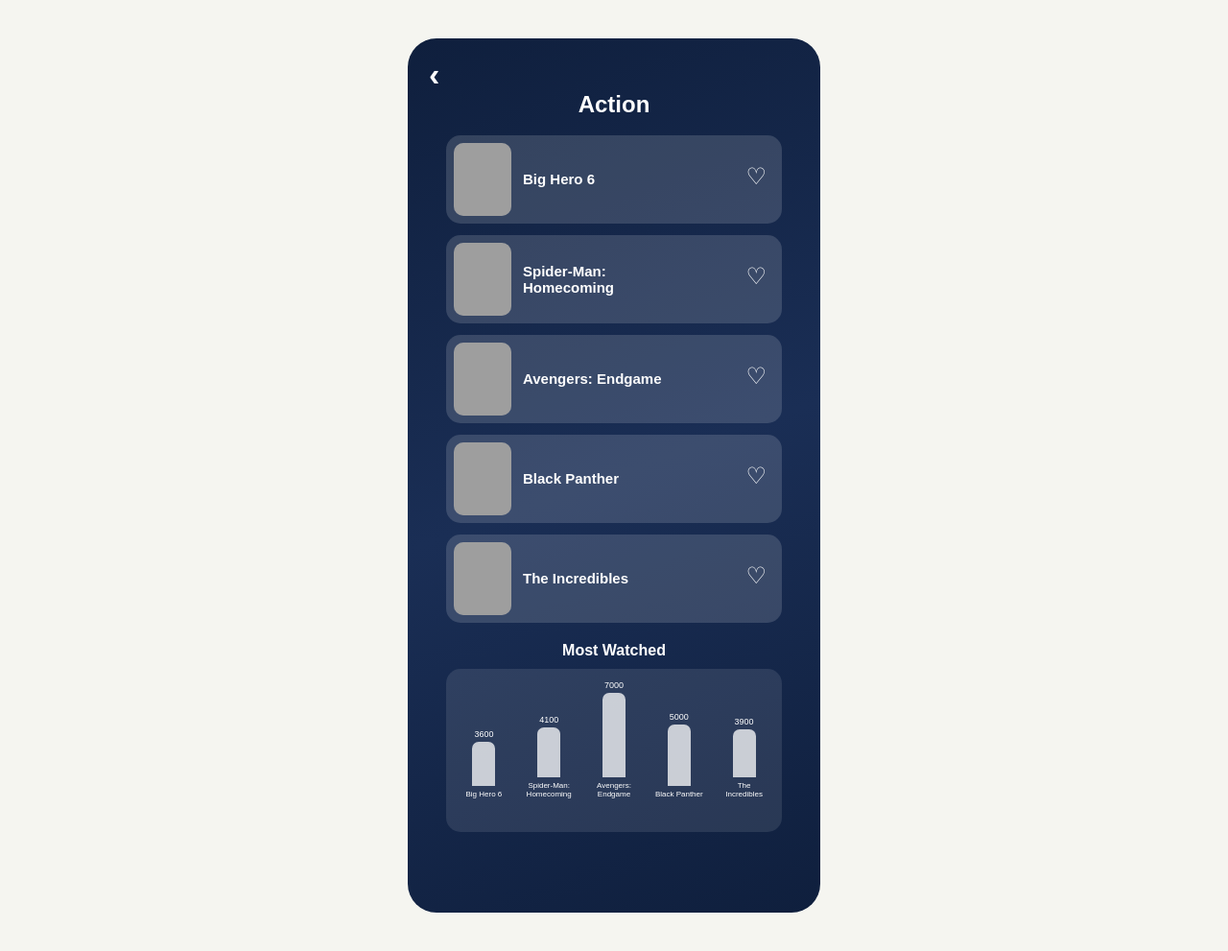
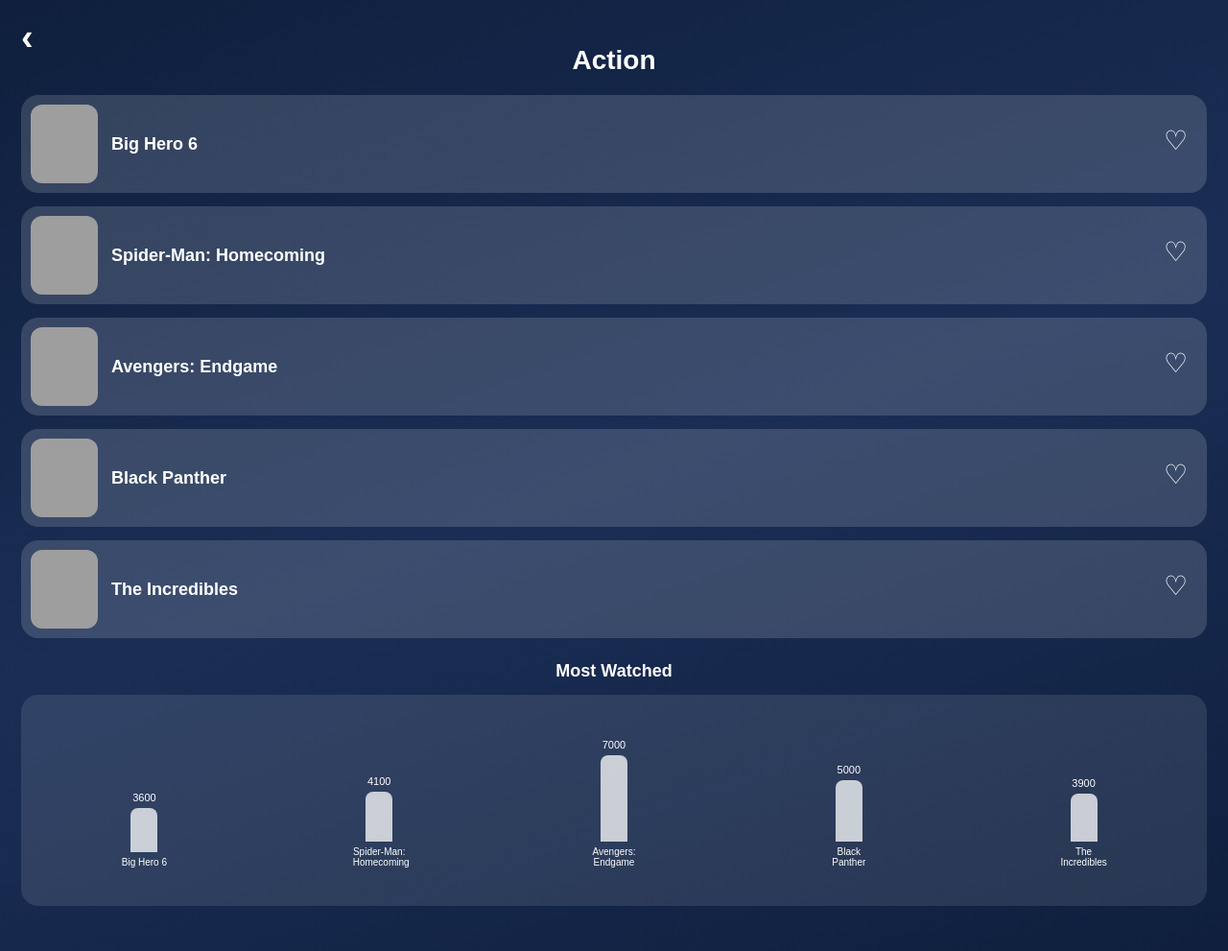
Before and after one commit to sddoAlotibi79/movie-pr-updated, a Flask app: page /category/Action in a window 1280 px wide. Shown: the whole page at 96% size. Run offline with Flask 3, Linux system fonts and the light colour scheme; grey boxes are pictures that could not be loaded.

Commit message:
fix category full screen

```diff
--- a/templates/category_page.html
+++ b/templates/category_page.html
@@ -6,201 +6,334 @@
 <title>{{ category_name }}</title>
 
 <style>
-*{box-sizing:border-box}
 
-body{
-    margin:0;
-    min-height:100dvh;
-    background:#f5f5f0;
-    display:flex;
-    justify-content:center;
-    align-items:center;
-    font-family:Arial;
+*{
+    box-sizing:border-box;
 }
 
-.phone{
-    width:94vw;
-    max-width:430px;
-    height:92dvh;
-    border-radius:30px;
-    padding:20px;
-    position:relative;
-    background:linear-gradient(160deg,#0f1f3d,#1a2e55,#0f1f3d);
-    color:white;
-    overflow-y:auto;
+html,
+body{
+
+    margin:0;
+    padding:0;
+
+    width:100%;
+    height:100%;
+
+    overflow:hidden;
+
+    font-family:Arial;
+
+    background:#0f1f3d;
 }
 
+/* الشاشة كاملة */
+.phone{
+
+    position:fixed;
+
+    top:0;
+    left:0;
+
+    width:100vw;
+    height:100dvh;
+
+    padding:22px;
+
+    overflow-y:auto;
+
+    background:linear-gradient(
+        160deg,
+        #0f1f3d,
+        #1a2e55,
+        #0f1f3d
+    );
+
+    color:white;
+}
+
+/* رجوع */
 .back{
+
     position:absolute;
+
     top:18px;
     left:22px;
+
     color:white;
+
     text-decoration:none;
-    font-size:34px;
+
+    font-size:38px;
     font-weight:bold;
 }
 
+/* العنوان */
 .title{
+
     text-align:center;
-    margin-top:35px;
-    margin-bottom:18px;
-    font-size:24px;
+
+    margin-top:25px;
+    margin-bottom:20px;
+
+    font-size:28px;
     font-weight:bold;
 }
 
+/* قائمة الأفلام */
 .movies-list{
+
     width:100%;
-    max-width:350px;
+
     margin:0 auto;
 }
 
+/* كرت الفيلم */
 .movie-card{
+
     width:100%;
-    height:92px;
-    margin-bottom:12px;
+
+    min-height:95px;
+
+    margin-bottom:14px;
+
     background:rgba(255,255,255,0.15);
-    border-radius:15px;
-    padding:8px;
+
+    border-radius:18px;
+
+    padding:10px;
+
     display:flex;
+
     align-items:center;
+
     position:relative;
 }
 
+/* رابط الفيلم */
 .movie-link{
+
     display:flex;
+
     align-items:center;
+
     text-decoration:none;
+
     color:white;
+
     width:100%;
 }
 
+/* صورة الفيلم */
 .movie-card img{
-    width:60px;
-    height:76px;
+
+    width:70px;
+    height:82px;
+
     object-fit:cover;
-    border-radius:10px;
-    margin-right:12px;
-    background:rgba(255,255,255,0.15);
+
+    border-radius:12px;
+
+    margin-right:14px;
 }
 
+/* اسم الفيلم */
 .movie-name{
+
     font-weight:bold;
-    font-size:15px;
-    width:210px;
-    padding-right:35px;
+
+    font-size:18px;
+
+    width:100%;
 }
 
+/* القلب */
 .favorite-form{
+
     position:absolute;
-    right:10px;
-    top:28px;
+
+    right:14px;
+    top:30px;
 }
 
 .heart-btn{
+
     border:none;
+
     background:transparent;
+
     color:white;
-    font-size:24px;
+
+    font-size:28px;
+
     cursor:pointer;
 }
 
-.heart-btn.red{color:red}
-
-.chart-title{
-    text-align:center;
-    margin-top:20px;
-    margin-bottom:10px;
-    font-weight:bold;
-    font-size:16px;
+.heart-btn.red{
+    color:red;
 }
 
+/* عنوان الرسم */
+.chart-title{
+
+    text-align:center;
+
+    margin-top:24px;
+    margin-bottom:14px;
+
+    font-weight:bold;
+
+    font-size:18px;
+}
+
+/* الرسم */
 .vertical-chart{
+
     width:100%;
-    max-width:350px;
-    height:170px;
-    margin:0 auto 15px auto;
+
+    height:220px;
+
     background:rgba(255,255,255,0.10);
-    border-radius:15px;
-    padding:12px 8px 35px 8px;
+
+    border-radius:18px;
+
+    padding:14px 10px 40px 10px;
+
     display:flex;
+
     align-items:flex-end;
+
     justify-content:space-around;
-    gap:5px;
+
+    gap:8px;
+
+    margin-bottom:25px;
 }
 
 .bar-box{
+
     height:100%;
-    width:50px;
+
+    width:55px;
+
     display:flex;
+
     flex-direction:column;
+
     justify-content:flex-end;
+
     align-items:center;
 }
 
 .bar-views{
-    font-size:9px;
-    margin-bottom:3px;
+
+    font-size:11px;
+
+    margin-bottom:5px;
 }
 
 .bar{
-    width:24px;
+
+    width:28px;
+
     background:rgba(255,255,255,0.75);
-    border-radius:7px 7px 0 0;
+
+    border-radius:8px 8px 0 0;
 }
 
 .bar-name{
-    font-size:8px;
+
+    font-size:10px;
+
     text-align:center;
-    margin-top:4px;
-    width:50px;
+
+    margin-top:5px;
+
+    width:55px;
+
     color:white;
 }
+
 </style>
 </head>
 
 <body>
+
 <div class="phone">
 
     <a href="/categories" class="back">‹</a>
 
-    <div class="title">{{ category_name }}</div>
+    <div class="title">
+        {{ category_name }}
+    </div>
 
     <div class="movies-list">
+
         {% for movie in movies %}
+
         <div class="movie-card">
 
             <a href="/movie/{{ movie.title }}" class="movie-link">
+
                 <img src="{{ movie.image }}" alt="{{ movie.title }}">
-                <div class="movie-name">{{ movie.title }}</div>
+
+                <div class="movie-name">
+                    {{ movie.title }}
+                </div>
+
             </a>
 
             <form method="POST" action="/toggle_favorite" class="favorite-form">
+
                 <input type="hidden" name="movie_title" value="{{ movie.title }}">
+
                 <input type="hidden" name="category_name" value="{{ category_name }}">
 
                 {% if movie.title in favorites %}
+
                     <button class="heart-btn red" type="submit">♥️</button>
+
                 {% else %}
+
                     <button class="heart-btn" type="submit">♡</button>
+
                 {% endif %}
+
             </form>
 
         </div>
+
         {% endfor %}
+
     </div>
 
-    <div class="chart-title">Most Watched</div>
+    <div class="chart-title">
+        Most Watched
+    </div>
 
     <div class="vertical-chart">
+
         {% for movie in movies %}
+
         <div class="bar-box">
-            <div class="bar-views">{{ movie.views }}</div>
+
+            <div class="bar-views">
+                {{ movie.views }}
+            </div>
+
             <div class="bar" style="height: {{ movie.bar_height }}px;"></div>
-            <div class="bar-name">{{ movie.title }}</div>
+
+            <div class="bar-name">
+                {{ movie.title }}
+            </div>
+
         </div>
+
         {% endfor %}
+
     </div>
 
 </div>
+
 </body>
 </html>
```
